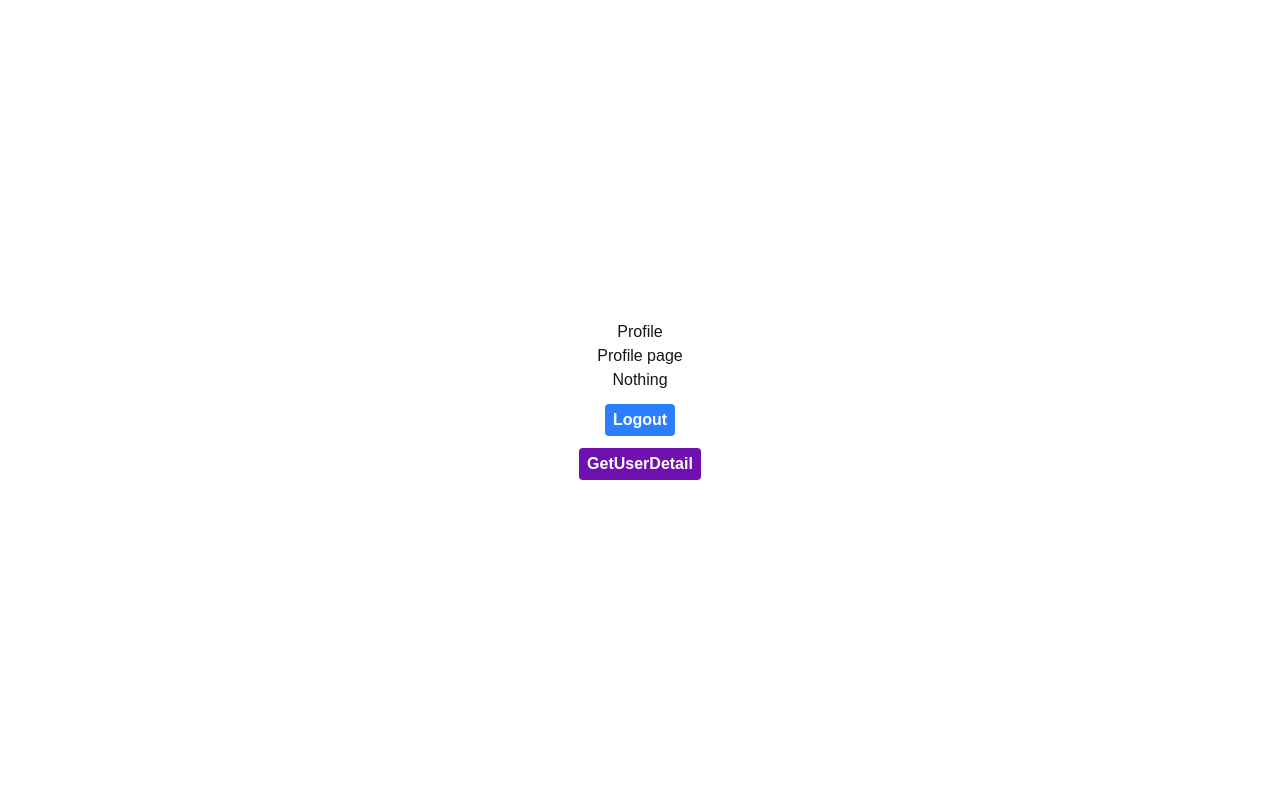
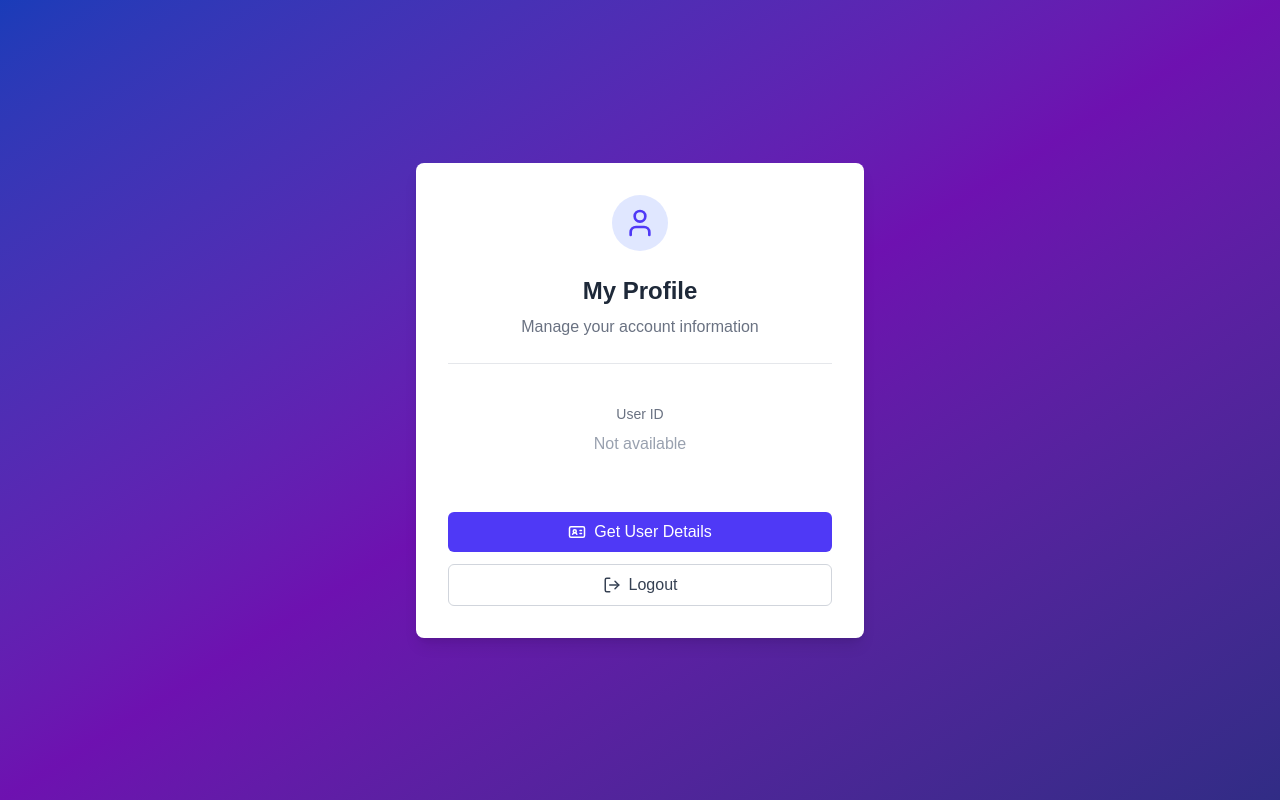
Before and after one commit to pooja-solutelabs/nextjs-auth, a Next.js app: page /profile in a window 1280 px wide. Built offline with nearby package versions, Linux system fonts and the light colour scheme.

Commit message:
styling the profile page

```diff
--- a/package.json
+++ b/package.json
@@ -12,6 +12,7 @@
     "axios": "^1.9.0",
     "bcryptjs": "^3.0.2",
     "jsonwebtoken": "^9.0.2",
+    "lucide-react": "^0.510.0",
     "mongoose": "^8.14.3",
     "next": "15.3.2",
     "nodemailer": "^7.0.3",
--- a/src/app/login/page.tsx
+++ b/src/app/login/page.tsx
@@ -53,7 +53,7 @@ export default function LoginPage() {
                         value={user.email}
                         onChange={(e) => setUser({...user, email: e.target.value})}
                         placeholder="Enter your email"
-                        className="w-full p-3 text-gray-800 bg-gray-50 rounded border border-gray-300 focus:outline-none focus:ring-2 focus:ring-blue-500 focus:border-transparent transition duration-200 font-sans"
+                        className="w-full p-3 text-gray-800 bg-gray-50 rounded border border-gray-300 focus:outline-none focus:ring-2 focus:ring-indigo-500 focus:border-transparent transition duration-200 font-sans"
                     />
                 </div>
 
@@ -67,7 +67,7 @@ export default function LoginPage() {
                         value={user.password}
                         onChange={(e) => setUser({...user, password: e.target.value})}
                         placeholder="Enter your password"
-                        className="w-full p-3 text-gray-800 bg-gray-50 rounded border border-gray-300 focus:outline-none focus:ring-2 focus:ring-blue-500 focus:border-transparent transition duration-200 font-sans"
+                        className="w-full p-3 text-gray-800 bg-gray-50 rounded border border-gray-300 focus:outline-none focus:ring-2 focus:ring-indigo-500 focus:border-transparent transition duration-200 font-sans"
                     />
                 </div>
 
@@ -76,8 +76,8 @@ export default function LoginPage() {
                     disabled={buttonDisabled}
                     className={`w-full p-3 text-white rounded-md shadow-sm font-medium transition duration-200 ${
                         buttonDisabled
-                            ? 'bg-blue-400 cursor-not-allowed'
-                            : 'bg-blue-600 hover:bg-blue-700 focus:outline-none focus:ring-2 focus:ring-blue-500 focus:ring-offset-2'
+                            ? 'bg-indigo-400 cursor-not-allowed'
+                            : 'bg-indigo-600 hover:bg-indigo-700 focus:outline-none focus:ring-2 focus:ring-blue-500 focus:ring-offset-2'
                     }`}
                 >
                     {loading ? "Signing in..." : "Login"}
@@ -86,7 +86,7 @@ export default function LoginPage() {
                 <div className="mt-6 text-center">
                     <p className="text-gray-700 font-sans">
                         Do not have an account?{" "}
-                        <Link className="text-blue-600 hover:text-blue-800 font-medium" href="/signup">
+                        <Link className="text-indigo-600 hover:text-blue-800 font-medium" href="/signup">
                             Sign up
                         </Link>
                     </p>
--- a/src/app/profile/[id]/page.tsx
+++ b/src/app/profile/[id]/page.tsx
@@ -1,10 +1,54 @@
-export default function UserProfile ({params}: any) {
-    return(
-        <div className="h-screen flex flex-col justify-center items-center">
-            <h1>Profile</h1>
-            <p className="justify-center items-center">Profile page
-                <span className="p-1 m-2 rounded bg-orange-500">{params.id}</span>
-            </p>
+"use client";
+
+import { use } from "react";
+
+export default function UserProfile({ params }: { params: Promise<{ id: string }> }) {
+  const unwrappedParams = use(params);
+
+  return (
+    <div className="min-h-screen bg-gradient-to-br from-blue-800 via-purple-800 to-indigo-900 flex justify-center items-center p-4">
+      <div className="bg-white rounded-lg shadow-lg w-full max-w-md p-8 space-y-6">
+        <div className="text-center space-y-2">
+          <h1 className="text-2xl font-bold text-gray-800">User Profile</h1>
+          <p className="text-gray-500">Detailed information</p>
         </div>
-    )
+
+        <div className="border-t border-gray-200 pt-6">
+          <div className="bg-gray-50 rounded-lg p-4">
+            <div className="flex flex-col items-center">
+              <p className="text-sm text-gray-500 mb-2">User ID</p>
+              <div className="bg-indigo-100 px-4 py-2 rounded-md">
+                <span className="font-mono text-indigo-700 font-medium">{unwrappedParams.id}</span>
+              </div>
+            </div>
+          </div>
+        </div>
+
+        <div className="border-t border-gray-200 pt-6">
+          <div className="grid grid-cols-1 md:grid-cols-2 gap-4">
+            <div className="bg-gray-50 rounded-lg p-4">
+              <p className="text-sm text-gray-500 mb-1">Joined</p>
+              <p className="font-medium text-gray-800">May 16, 2025</p>
+            </div>
+            <div className="bg-gray-50 rounded-lg p-4">
+              <p className="text-sm text-gray-500 mb-1">Status</p>
+              <div className="flex items-center">
+                <div className="w-2 h-2 rounded-full bg-green-500 mr-2"></div>
+                <p className="font-medium text-gray-800">Active</p>
+              </div>
+            </div>
+          </div>
+        </div>
+
+        <div className="flex justify-center pt-2">
+          <button
+            onClick={() => window.history.back()}
+            className="flex items-center justify-center px-4 py-2 bg-gray-100 hover:bg-gray-200 text-gray-700 font-medium rounded-md transition-colors"
+          >
+            Back to Profile
+          </button>
+        </div>
+      </div>
+    </div>
+  );
 }
--- a/src/app/profile/page.tsx
+++ b/src/app/profile/page.tsx
@@ -5,47 +5,95 @@ import Link from "next/link";
 import { useRouter } from "next/navigation";
 import toast from "react-hot-toast";
 import { useState } from "react";
+import { UserIcon, LogOutIcon, IdCard } from "lucide-react";
 
-export default function ProfilePage () {
-
+export default function ProfilePage() {
   const router = useRouter();
   const [data, setData] = useState("nothing");
+  const [loading, setLoading] = useState(false);
 
   const logout = async() => {
-        try{
-            await axios.get('/api/users/logout')
-            toast.success("logout successful")
+    try {
+      setLoading(true);
+      await axios.get('/api/users/logout');
+      toast.success("Logout successful");
       router.push('/login');
-        }catch (error: unknown){
+    } catch (error) {
       const errorMessage = error instanceof Error ? error.message : 'Logout failed';
       console.log("Logout Failed", errorMessage);
       toast.error(errorMessage);
+    } finally {
+      setLoading(false);
     }
   }
 
   const getUserDetails = async () => {
+    try {
+      setLoading(true);
       const res = await axios.get('/api/users/me');
       console.log(res.data);
       setData(res.data.data._id);
+      toast.success("User details retrieved");
+    } catch (error) {
+      const errorMessage = error instanceof Error ? error.message : 'Failed to get user details';
+      console.log("Get User Details Failed", errorMessage);
+      toast.error(errorMessage);
+    } finally {
+      setLoading(false);
+    }
   }
 
-    return(
-        <div className="h-screen flex flex-col justify-center items-center">
-            <h1>Profile</h1>
-            <p>Profile page</p>
-            <h2>{data === "nothing" ? "Nothing" : <Link href={`/profile/${data}`}>{data}</Link>}</h2>
+  return (
+    <div className="min-h-screen bg-gradient-to-br from-blue-800 via-purple-800 to-indigo-900 flex justify-center items-center p-4">
+      <div className="bg-white rounded-lg shadow-lg w-full max-w-md p-8 space-y-6">
+        <div className="flex items-center justify-center mb-6">
+          <div className="bg-indigo-100 p-3 rounded-full">
+            <UserIcon size={32} className="text-indigo-600" />
+          </div>
+        </div>
+
+        <div className="text-center space-y-2">
+          <h1 className="text-2xl font-bold text-gray-800">My Profile</h1>
+          <p className="text-gray-500">Manage your account information</p>
+        </div>
+
+        <div className="border-t border-gray-200 pt-6">
+          <div className="bg-gray-80 rounded-lg p-4 flex flex-col items-center">
+            <p className="text-sm text-gray-500 mb-2">User ID</p>
+            {data === "nothing" ? (
+              <div className="text-gray-400 font-medium">Not available</div>
+            ) : (
+              <Link
+                href={`/profile/${data}`}
+                className="text-indigo-600 hover:text-indigo-800 font-medium transition-colors"
+              >
+                {data}
+              </Link>
+            )}
+          </div>
+        </div>
+
+        <div className="flex flex-col space-y-3 pt-4">
+          <button
+            onClick={getUserDetails}
+            disabled={loading}
+            className="flex items-center justify-center bg-indigo-600 hover:bg-indigo-700 text-white font-medium py-2 px-4 rounded-md transition-colors disabled:opacity-70"
+          >
+            <IdCard size={18} className="mr-2" />
+            {loading ? "Loading..." : "Get User Details"}
+          </button>
 
           <button
             onClick={logout}
-            className="bg-blue-500 hover:bg-blue-700 text-white font-bold py-1 px-2 rounded mt-3">
-                Logout
-            </button>
-
-            <button
-            onClick={getUserDetails}
-            className="bg-purple-800 hover:bg-purple-400 text-white font-bold py-1 px-2 rounded mt-3">
-                GetUserDetail
+            disabled={loading}
+            className="flex items-center justify-center bg-white border border-gray-300 hover:bg-gray-50 text-gray-700 font-medium py-2 px-4 rounded-md transition-colors disabled:opacity-70"
+          >
+            <LogOutIcon size={18} className="mr-2" />
+            {loading ? "Loading..." : "Logout"}
           </button>
         </div>
-    )
+      </div>
+
+    </div>
+  );
 }
--- a/src/dbConfig/dbConfig.ts
+++ b/src/dbConfig/dbConfig.ts
@@ -13,7 +13,6 @@ export async function connect() {
             console.log('MongoDB connection error. Please sure MongoDB is running' + err);
             process.exit();
         })
-
     }catch (error) {
         console.log("Something goes wrong!");
         console.log(error);
```
Also changed, not shown: src/app/signup/page.tsx (+6 -6 lines), 1 other file (tests, documents, lock files or other folders). Lines whose indentation alone changed are shown as unchanged.
